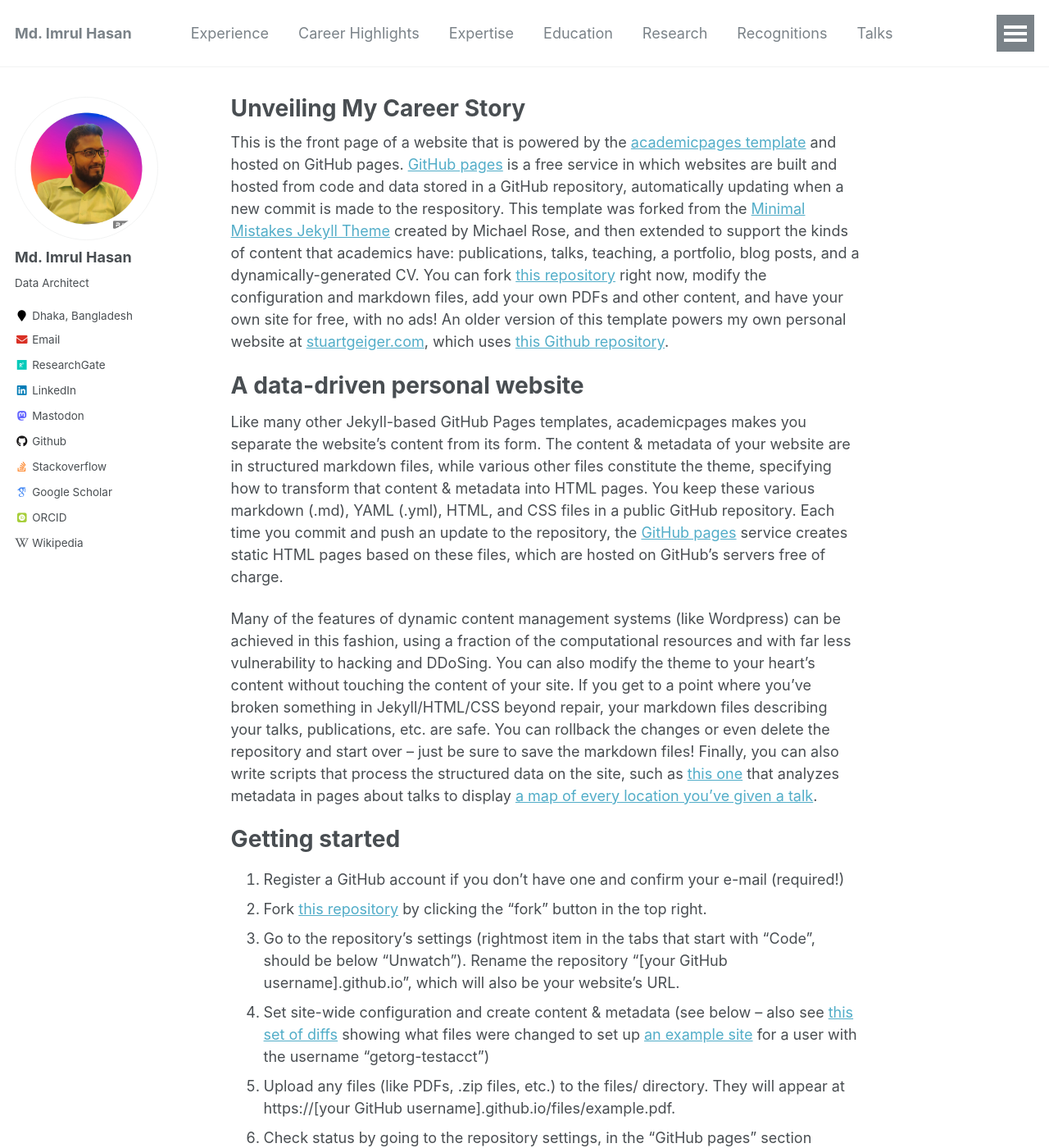
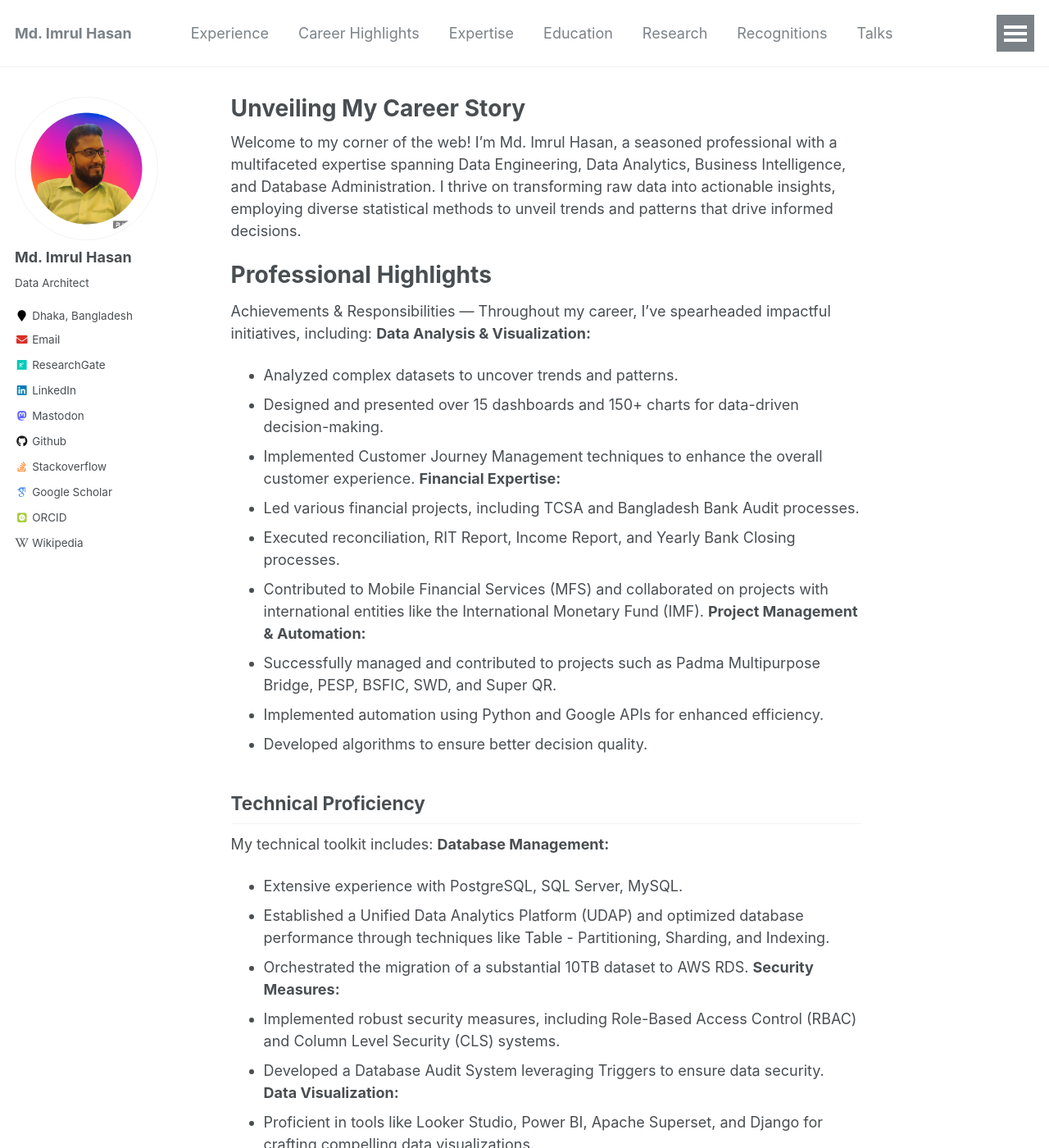
Before and after one commit to imrulhasandata/imrulhasandata, a Jekyll site: the page built from _pages/about.md, in a window 1280 px wide and 1400 px high. Shown: the whole window at 82% size. Built offline with Jekyll 4.4.1, drawn with Linux system fonts in a browser that asks for light colours; some web fonts are replaced; some of the changed text lies outside the part shown.

Commit message:
mac: home page

```diff
--- a/_pages/about.md
+++ b/_pages/about.md
@@ -8,43 +8,41 @@ redirect_from:
   - /about.html
 ---
 
-This is the front page of a website that is powered by the [academicpages template](https://github.com/academicpages/academicpages.github.io) and hosted on GitHub pages. [GitHub pages](https://pages.github.com) is a free service in which websites are built and hosted from code and data stored in a GitHub repository, automatically updating when a new commit is made to the respository. This template was forked from the [Minimal Mistakes Jekyll Theme](https://mmistakes.github.io/minimal-mistakes/) created by Michael Rose, and then extended to support the kinds of content that academics have: publications, talks, teaching, a portfolio, blog posts, and a dynamically-generated CV. You can fork [this repository](https://github.com/academicpages/academicpages.github.io) right now, modify the configuration and markdown files, add your own PDFs and other content, and have your own site for free, with no ads! An older version of this template powers my own personal website at [stuartgeiger.com](http://stuartgeiger.com), which uses [this Github repository](https://github.com/staeiou/staeiou.github.io).
+Welcome to my corner of the web! I'm Md. Imrul Hasan, a seasoned professional with a multifaceted expertise spanning Data Engineering, Data Analytics, Business Intelligence, and Database Administration. I thrive on transforming raw data into actionable insights, employing diverse statistical methods to unveil trends and patterns that drive informed decisions.
 
-A data-driven personal website
-======
-Like many other Jekyll-based GitHub Pages templates, academicpages makes you separate the website's content from its form. The content & metadata of your website are in structured markdown files, while various other files constitute the theme, specifying how to transform that content & metadata into HTML pages. You keep these various markdown (.md), YAML (.yml), HTML, and CSS files in a public GitHub repository. Each time you commit and push an update to the repository, the [GitHub pages](https://pages.github.com/) service creates static HTML pages based on these files, which are hosted on GitHub's servers free of charge.
+Professional Highlights
+===
+Achievements & Responsibilities
+---
+Throughout my career, I've spearheaded impactful initiatives, including:
+**Data Analysis & Visualization:**
+- Analyzed complex datasets to uncover trends and patterns.
+- Designed and presented over 15 dashboards and 150+ charts for data-driven decision-making.
+- Implemented Customer Journey Management techniques to enhance the overall customer experience.
+**Financial Expertise:**
+- Led various financial projects, including TCSA and Bangladesh Bank Audit processes.
+- Executed reconciliation, RIT Report, Income Report, and Yearly Bank Closing processes.
+- Contributed to Mobile Financial Services (MFS) and collaborated on projects with international entities like the International Monetary Fund (IMF).
+**Project Management & Automation:**
+- Successfully managed and contributed to projects such as Padma Multipurpose Bridge, PESP, BSFIC, SWD, and Super QR.
+- Implemented automation using Python and Google APIs for enhanced efficiency.
+- Developed algorithms to ensure better decision quality.
 
-Many of the features of dynamic content management systems (like Wordpress) can be achieved in this fashion, using a fraction of the computational resources and with far less vulnerability to hacking and DDoSing. You can also modify the theme to your heart's content without touching the content of your site. If you get to a point where you've broken something in Jekyll/HTML/CSS beyond repair, your markdown files describing your talks, publications, etc. are safe. You can rollback the changes or even delete the repository and start over -- just be sure to save the markdown files! Finally, you can also write scripts that process the structured data on the site, such as [this one](https://github.com/academicpages/academicpages.github.io/blob/master/talkmap.ipynb) that analyzes metadata in pages about talks to display [a map of every location you've given a talk](https://academicpages.github.io/talkmap.html).
+Technical Proficiency
+---
+My technical toolkit includes:
+**Database Management:**
+- Extensive experience with PostgreSQL, SQL Server, MySQL.
+- Established a Unified Data Analytics Platform (UDAP) and optimized database performance through techniques like Table - Partitioning, Sharding, and Indexing.
+- Orchestrated the migration of a substantial 10TB dataset to AWS RDS.
+**Security Measures:**
+- Implemented robust security measures, including Role-Based Access Control (RBAC) and Column Level Security (CLS) systems.
+- Developed a Database Audit System leveraging Triggers to ensure data security.
+**Data Visualization:**
+- Proficient in tools like Looker Studio, Power BI, Apache Superset, and Django for crafting compelling data visualizations.
 
-Getting started
-======
-1. Register a GitHub account if you don't have one and confirm your e-mail (required!)
-1. Fork [this repository](https://github.com/academicpages/academicpages.github.io) by clicking the "fork" button in the top right.
-1. Go to the repository's settings (rightmost item in the tabs that start with "Code", should be below "Unwatch"). Rename the repository "[your GitHub username].github.io", which will also be your website's URL.
-1. Set site-wide configuration and create content & metadata (see below -- also see [this set of diffs](http://archive.is/3TPas) showing what files were changed to set up [an example site](https://getorg-testacct.github.io) for a user with the username "getorg-testacct")
-1. Upload any files (like PDFs, .zip files, etc.) to the files/ directory. They will appear at https://[your GitHub username].github.io/files/example.pdf.
-1. Check status by going to the repository settings, in the "GitHub pages" section
+Journey into Technology
+===
+My journey into the realm of technology is marked by a passion for leveraging data to make a real impact. Whether it's delving into complex datasets, architecting robust database systems, or crafting insightful visualizations, I find joy in the intersection of data and technology.
 
-Site-wide configuration
-------
-The main configuration file for the site is in the base directory in [_config.yml](https://github.com/academicpages/academicpages.github.io/blob/master/_config.yml), which defines the content in the sidebars and other site-wide features. You will need to replace the default variables with ones about yourself and your site's github repository. The configuration file for the top menu is in [_data/navigation.yml](https://github.com/academicpages/academicpages.github.io/blob/master/_data/navigation.yml). For example, if you don't have a portfolio or blog posts, you can remove those items from that navigation.yml file to remove them from the header.
-
-Create content & metadata
-------
-For site content, there is one markdown file for each type of content, which are stored in directories like _publications, _talks, _posts, _teaching, or _pages. For example, each talk is a markdown file in the [_talks directory](https://github.com/academicpages/academicpages.github.io/tree/master/_talks). At the top of each markdown file is structured data in YAML about the talk, which the theme will parse to do lots of cool stuff. The same structured data about a talk is used to generate the list of talks on the [Talks page](https://academicpages.github.io/talks), each [individual page](https://academicpages.github.io/talks/2012-03-01-talk-1) for specific talks, the talks section for the [CV page](https://academicpages.github.io/cv), and the [map of places you've given a talk](https://academicpages.github.io/talkmap.html) (if you run this [python file](https://github.com/academicpages/academicpages.github.io/blob/master/talkmap.py) or [Jupyter notebook](https://github.com/academicpages/academicpages.github.io/blob/master/talkmap.ipynb), which creates the HTML for the map based on the contents of the _talks directory).
-
-**Markdown generator**
-
-I have also created [a set of Jupyter notebooks](https://github.com/academicpages/academicpages.github.io/tree/master/markdown_generator
-) that converts a CSV containing structured data about talks or presentations into individual markdown files that will be properly formatted for the academicpages template. The sample CSVs in that directory are the ones I used to create my own personal website at stuartgeiger.com. My usual workflow is that I keep a spreadsheet of my publications and talks, then run the code in these notebooks to generate the markdown files, then commit and push them to the GitHub repository.
-
-How to edit your site's GitHub repository
-------
-Many people use a git client to create files on their local computer and then push them to GitHub's servers. If you are not familiar with git, you can directly edit these configuration and markdown files directly in the github.com interface. Navigate to a file (like [this one](https://github.com/academicpages/academicpages.github.io/blob/master/_talks/2012-03-01-talk-1.md) and click the pencil icon in the top right of the content preview (to the right of the "Raw | Blame | History" buttons). You can delete a file by clicking the trashcan icon to the right of the pencil icon. You can also create new files or upload files by navigating to a directory and clicking the "Create new file" or "Upload files" buttons.
-
-Example: editing a markdown file for a talk
-![Editing a markdown file for a talk](/images/editing-talk.png)
-
-For more info
-------
-More info about configuring academicpages can be found in [the guide](https://academicpages.github.io/markdown/). The [guides for the Minimal Mistakes theme](https://mmistakes.github.io/minimal-mistakes/docs/configuration/) (which this theme was forked from) might also be helpful.
+Feel free to explore more about my professional journey and the projects I've undertaken. If you have any questions or would like to connect, don't hesitate to reach out. Let's embark on a data-driven adventure together!
```
Also changed, not shown: Documentation/docx.txt (+11 -0 lines).
